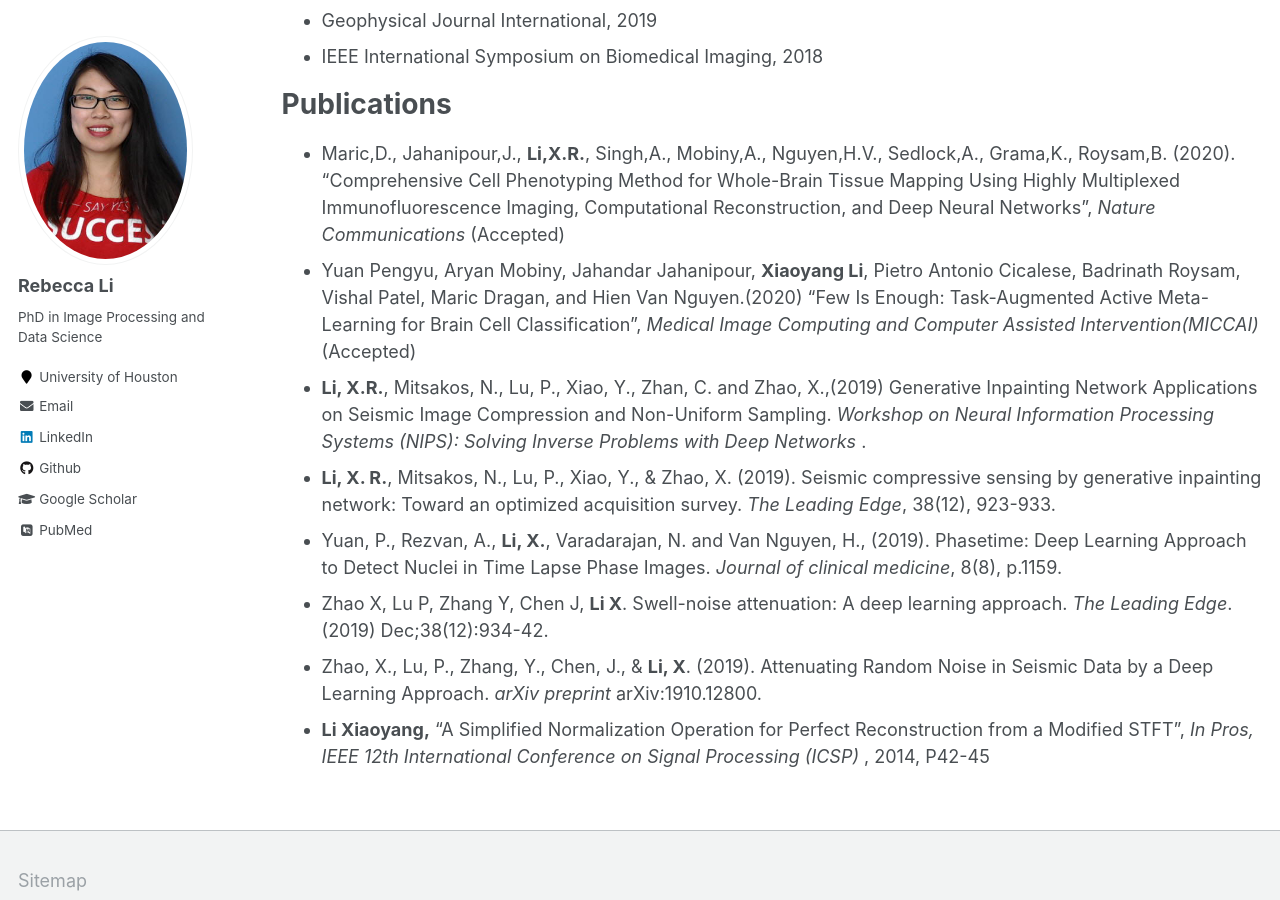
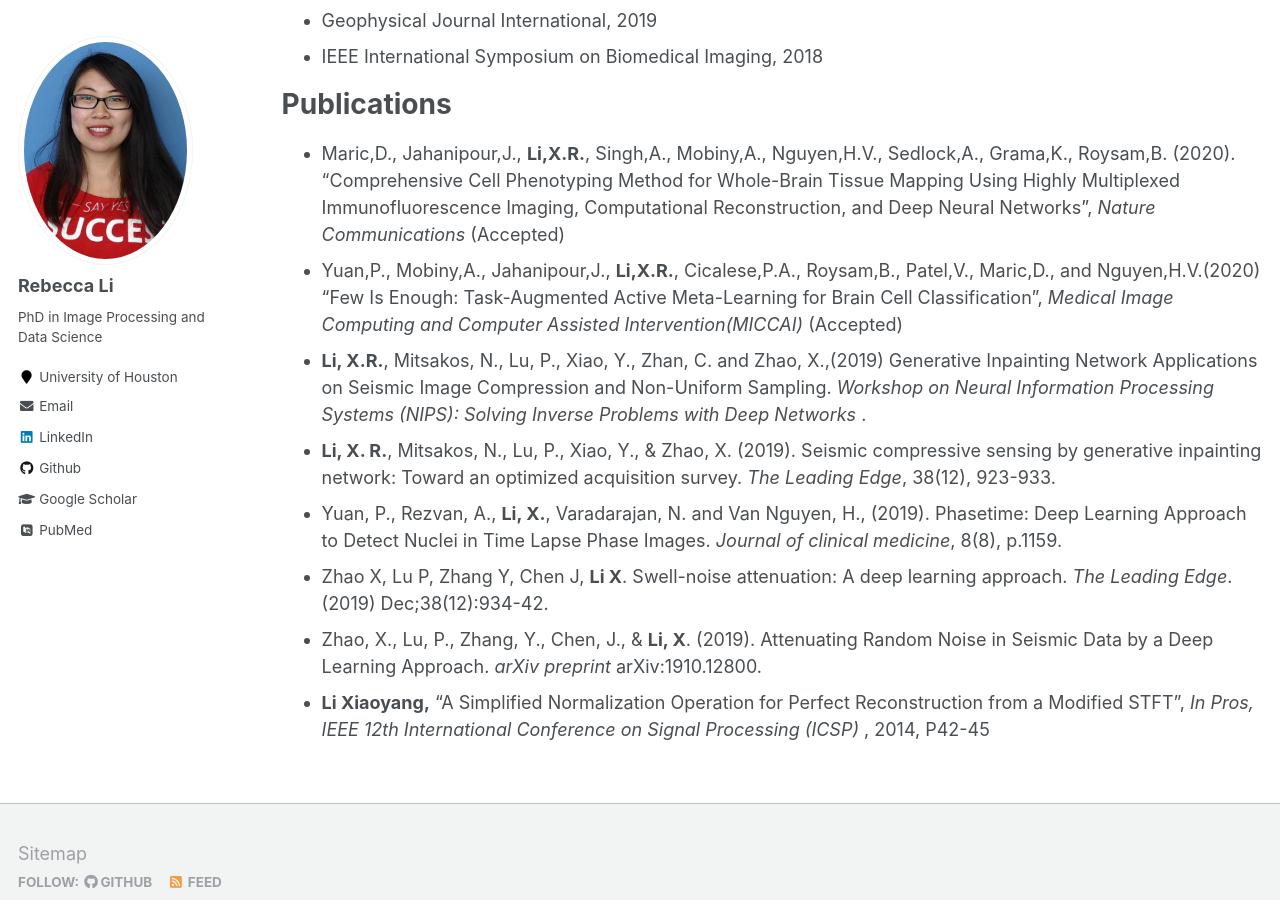
Before and after one commit to Xiaoyang-Rebecca/xiaoyang-rebecca.github.io, a Jekyll site: the page built from _pages/cv.md, in a window 1280 px wide and 900 px high, scrolled down 1621 px. Built offline with Jekyll 4.4.1, drawn with Linux system fonts in a browser that asks for light colours; some web fonts are replaced.

Commit message:
Update cv.md

```diff
--- a/_pages/cv.md
+++ b/_pages/cv.md
@@ -81,7 +81,7 @@
 Publications
 ======
 -	Maric,D., Jahanipour,J.,  **Li,X.R.**, Singh,A., Mobiny,A., Nguyen,H.V., Sedlock,A., Grama,K., Roysam,B. (2020). "Comprehensive Cell Phenotyping Method for Whole-Brain Tissue Mapping Using Highly Multiplexed Immunofluorescence Imaging, Computational Reconstruction, and Deep Neural Networks", *Nature Communications* (Accepted)
--	Yuan Pengyu, Aryan Mobiny, Jahandar Jahanipour, **Xiaoyang Li**, Pietro Antonio Cicalese, Badrinath Roysam, Vishal Patel, Maric Dragan, and Hien Van Nguyen.(2020) "Few Is Enough: Task-Augmented Active Meta-Learning for Brain Cell Classification", *Medical Image Computing and Computer Assisted Intervention(MICCAI)* (Accepted)
+-	Yuan,P., Mobiny,A., Jahanipour,J., **Li,X.R.**, Cicalese,P.A., Roysam,B., Patel,V., Maric,D., and Nguyen,H.V.(2020) "Few Is Enough: Task-Augmented Active Meta-Learning for Brain Cell Classification", *Medical Image Computing and Computer Assisted Intervention(MICCAI)* (Accepted)
 - **Li, X.R.**, Mitsakos, N., Lu, P., Xiao, Y., Zhan, C. and Zhao, X.,(2019) Generative Inpainting Network Applications on Seismic Image Compression and Non-Uniform Sampling. *Workshop on Neural Information Processing Systems (NIPS): Solving Inverse Problems with Deep Networks* .
 -	**Li, X. R.**, Mitsakos, N., Lu, P., Xiao, Y., & Zhao, X. (2019). Seismic compressive sensing by generative inpainting network: Toward an optimized acquisition survey. *The Leading Edge*, 38(12), 923-933.
 -	Yuan, P., Rezvan, A., **Li, X.**, Varadarajan, N. and Van Nguyen, H., (2019). Phasetime: Deep Learning Approach to Detect Nuclei in Time Lapse Phase Images. *Journal of clinical medicine*, 8(8), p.1159.
```
